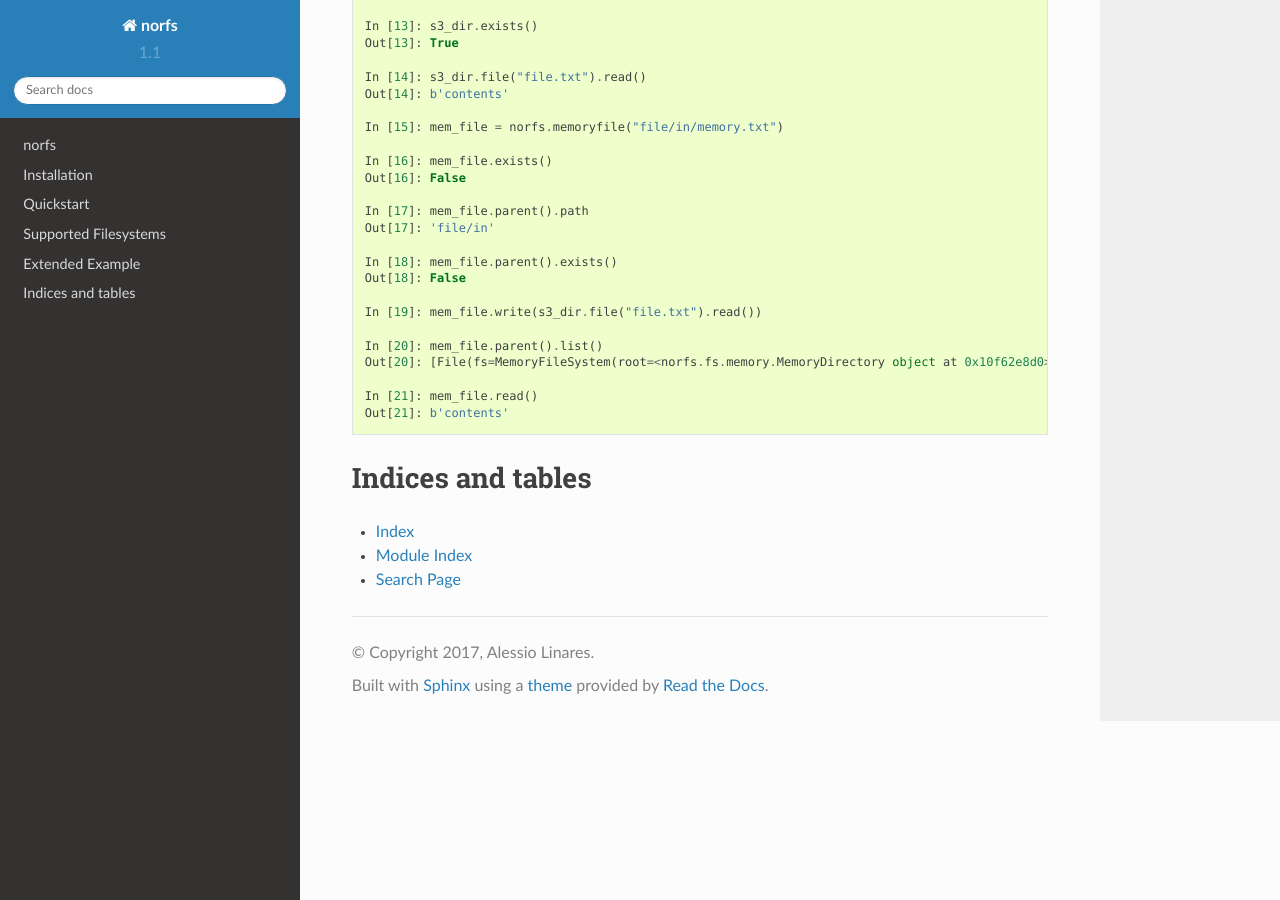
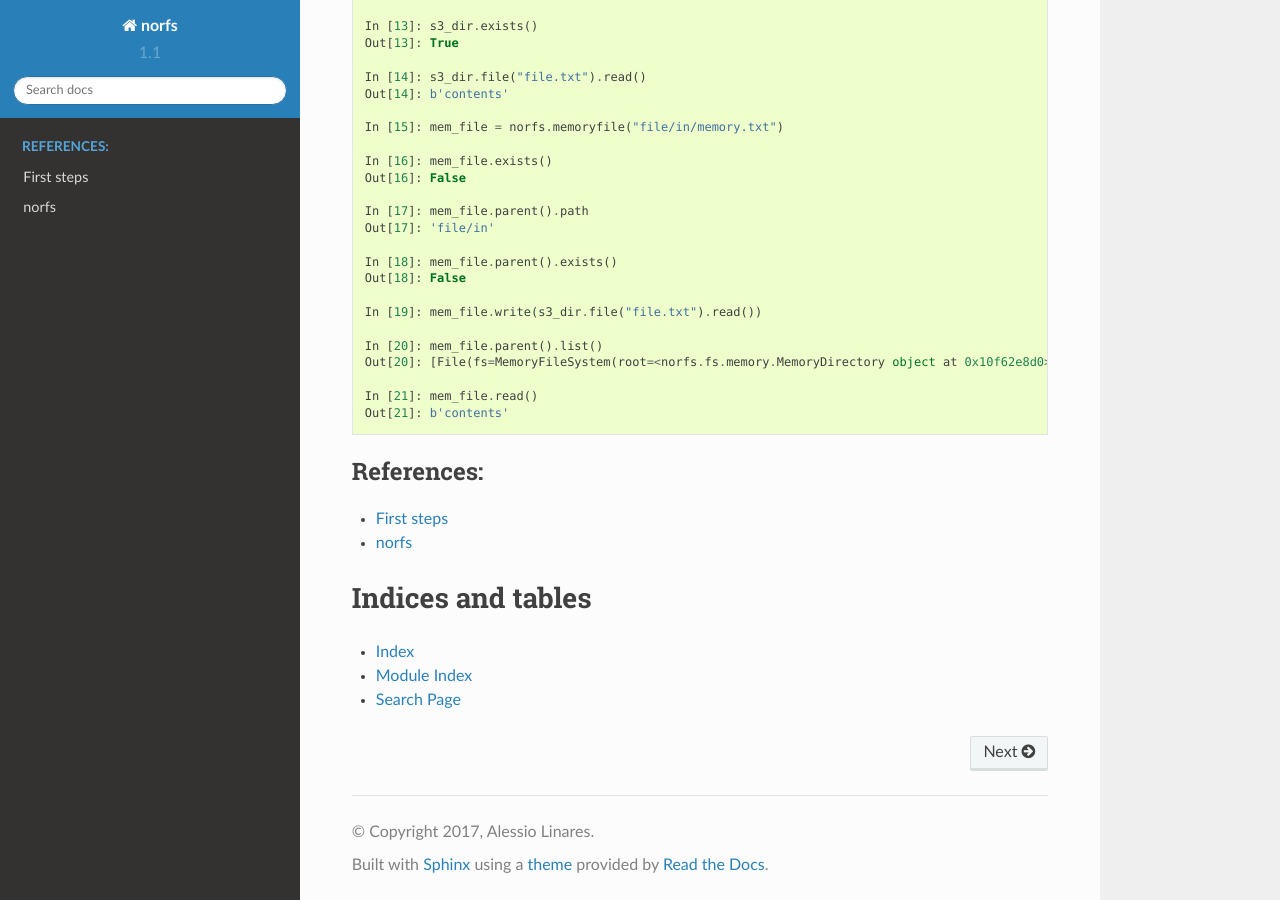
Before and after one commit to Galbar/norfs, a Sphinx documentation site: the page built from docs/index.rst, in a window 1280 px wide and 900 px high, scrolled down 1419 px. Built offline with Sphinx 7.4.7 and the Read the Docs theme 2.0.0, drawn with Linux system fonts in a browser that asks for light colours.

Commit message:
Docs fixes

```diff
--- a/docs/conf.py
+++ b/docs/conf.py
@@ -19,7 +19,7 @@
 #
 import os
 import sys
-sys.path.insert(0, os.path.abspath('../norfs'))
+sys.path.insert(0, os.path.abspath('..'))
 
 
 # -- General configuration ------------------------------------------------
@@ -31,9 +31,7 @@
 # Add any Sphinx extension module names here, as strings. They can be
 # extensions coming with Sphinx (named 'sphinx.ext.*') or your custom
 # ones.
-extensions = ['sphinx.ext.autodoc',
-    'sphinx.ext.viewcode',
-    'sphinx.ext.githubpages']
+extensions = ['sphinx.ext.autodoc', 'sphinx.ext.viewcode']
 
 # Add any paths that contain templates here, relative to this directory.
 templates_path = ['_templates']
--- a/docs/index.rst
+++ b/docs/index.rst
@@ -102,6 +98,13 @@
     In [21]: mem_file.read()
     Out[21]: b'contents'
 
+.. toctree::
+   :maxdepth: 1
+   :caption: References:
+
+   first_steps
+   modules
+
 Indices and tables
 ==================
 
```
Also changed, not shown: other parts of docs/index.rst (+0 -4 lines), 1 other file.
